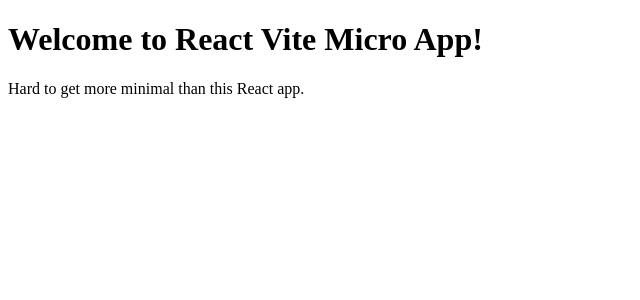
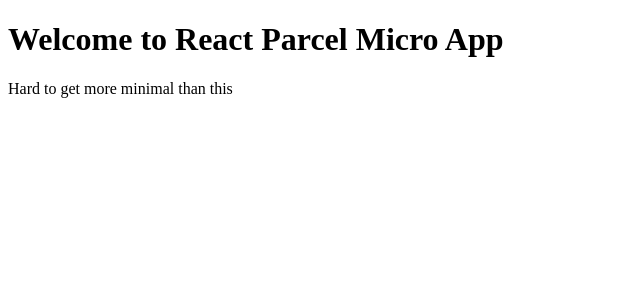
Before and after one commit to pratik2050/tic-tac-toe, a React (Vite) app: page / in a window 1280 px wide. Shown: the top 300 px of the page, without its empty margins (0-640 px from the left). Built offline with nearby package versions, Linux system fonts and the light colour scheme.

Commit message:
initial commit2

```diff
--- a/src/App.jsx
+++ b/src/App.jsx
@@ -1,8 +1,12 @@
 import React from "react";
 
-export default () => (
-  <>
-    <h1>Welcome to React Vite Micro App!</h1>
-    <p>Hard to get more minimal than this React app.</p>
-  </>
-);
+const App = () => {
+    return (
+        <>
+            <h1>Welcome to React Parcel Micro App</h1>
+            <p>Hard to get more minimal than this</p>
+        </>
+    );
+};
+
+export default App;
```
Also changed, not shown: 1 other file (tests, documents, lock files or other folders).
